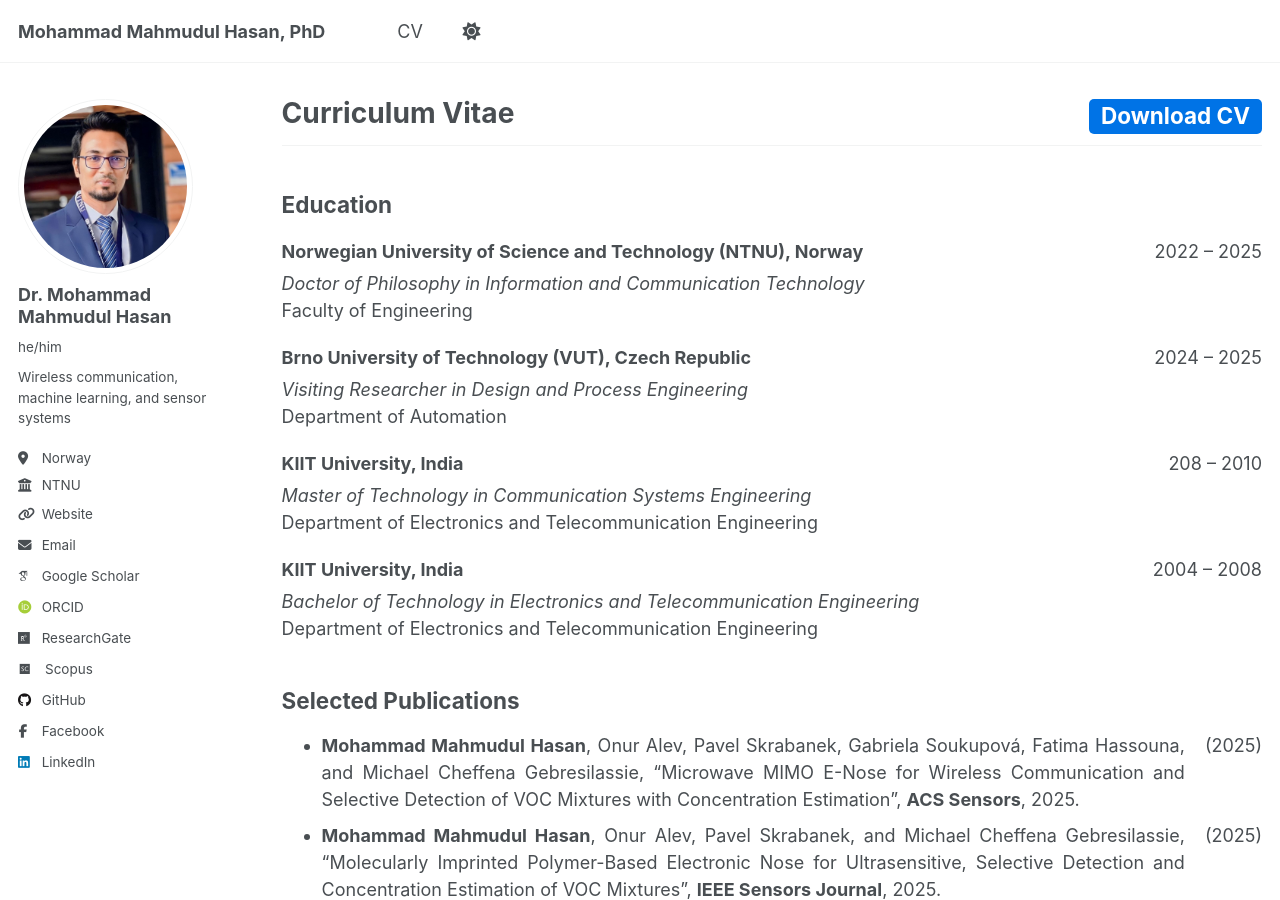
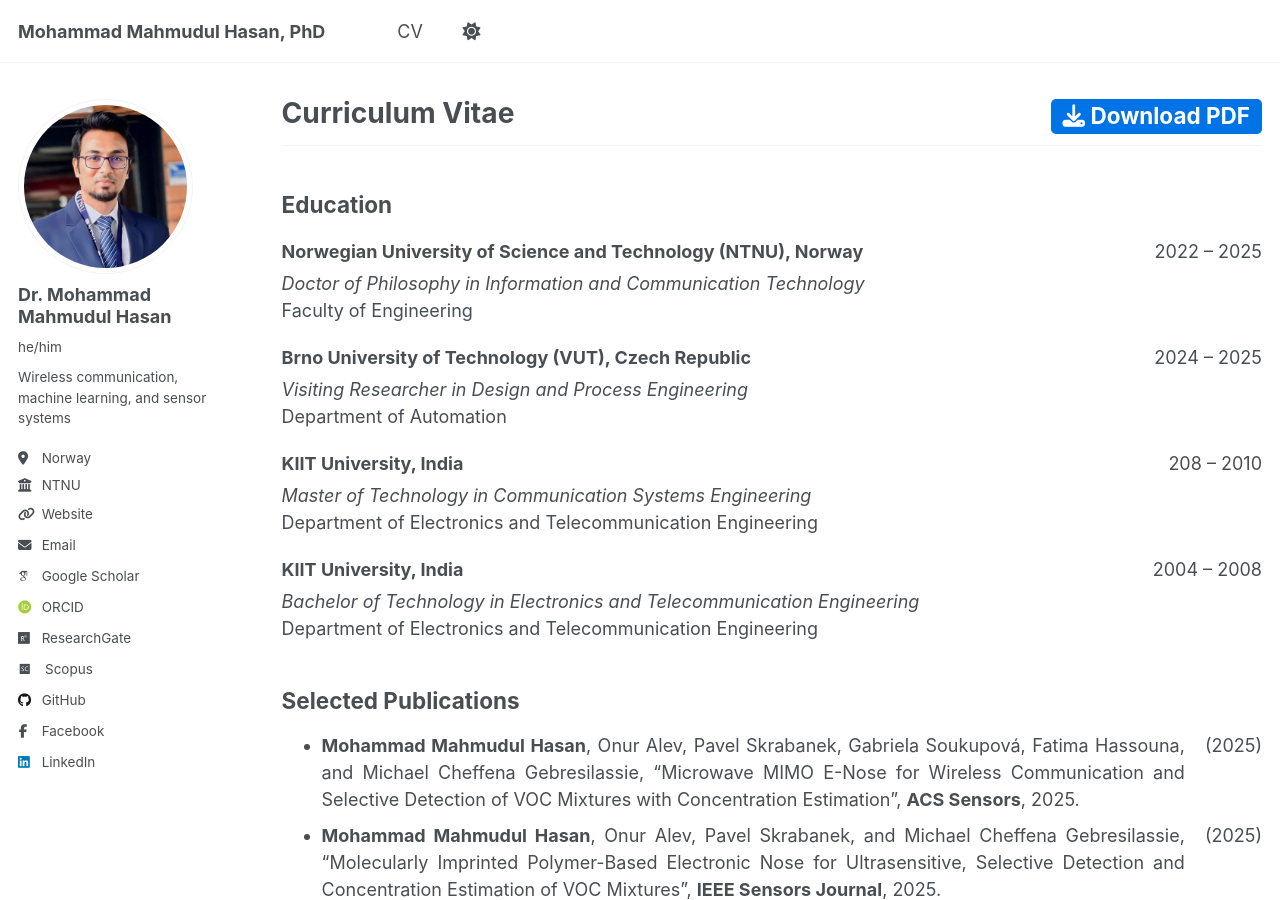
Before and after one commit to dearmahmud/dearmahmud.github.io, a Jekyll site: the page built from _pages/cv.md, in a window 1280 px wide and 900 px high. Built offline with Jekyll 4.4.1, drawn with Linux system fonts in a browser that asks for light colours; some web fonts are replaced.

Commit message:
Update CV download link and button styling

```diff
--- a/_pages/cv.md
+++ b/_pages/cv.md
@@ -1,12 +1,12 @@
 ---
 layout: archive
-title: "Curriculum Vitae <a href='_pages/cv.pdf' download style='float:right; font-size: 0.8em; text-decoration:none; background:#0073e6; color:white; padding:6px 12px; border-radius:5px;'>Download CV</a>"
-
+title: "Curriculum Vitae <a href='/cv/cv.pdf' download style='float:right; font-size: 0.8em; text-decoration:none; background:#0073e6; color:white; padding:6px 12px; border-radius:5px;'><i class='fa fa-download'></i> Download PDF</a>"
 permalink: /cv/
 author_profile: true
 redirect_from:
   - /resume
 ---
+
 
 {% include base_path %}
 
```
